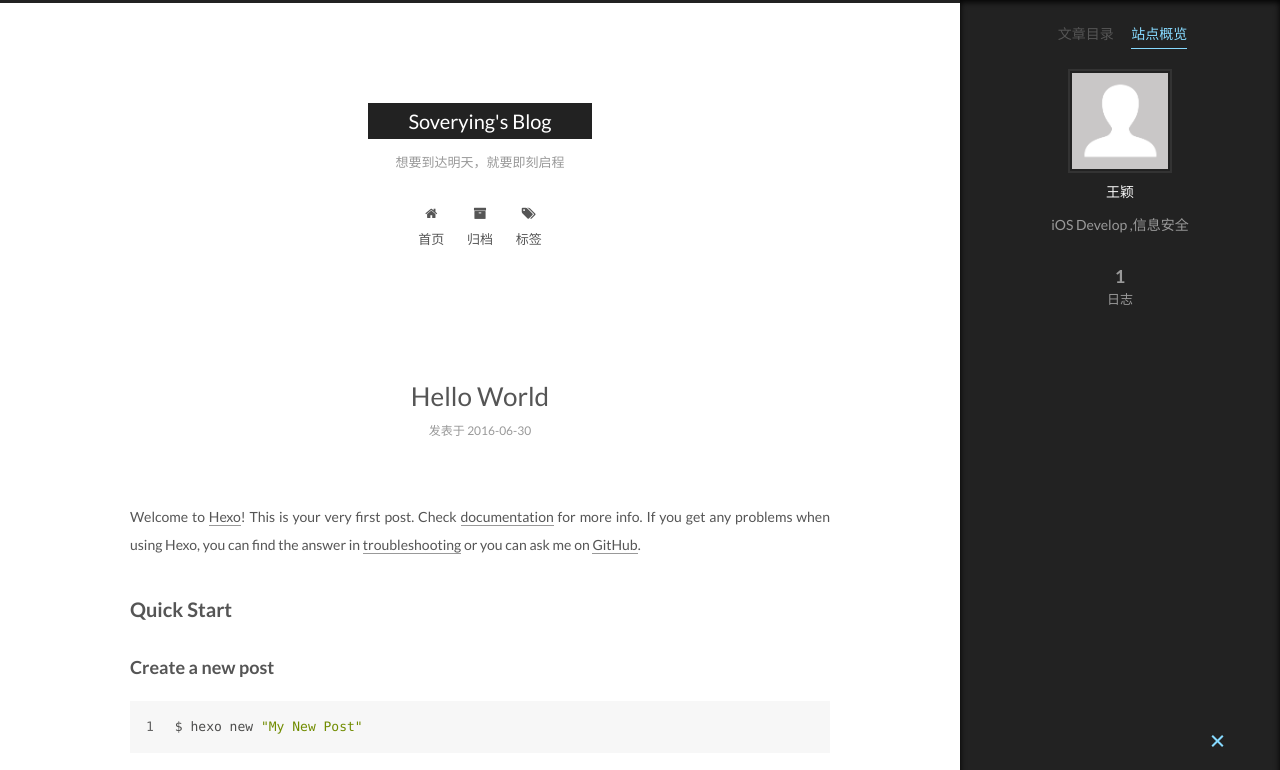
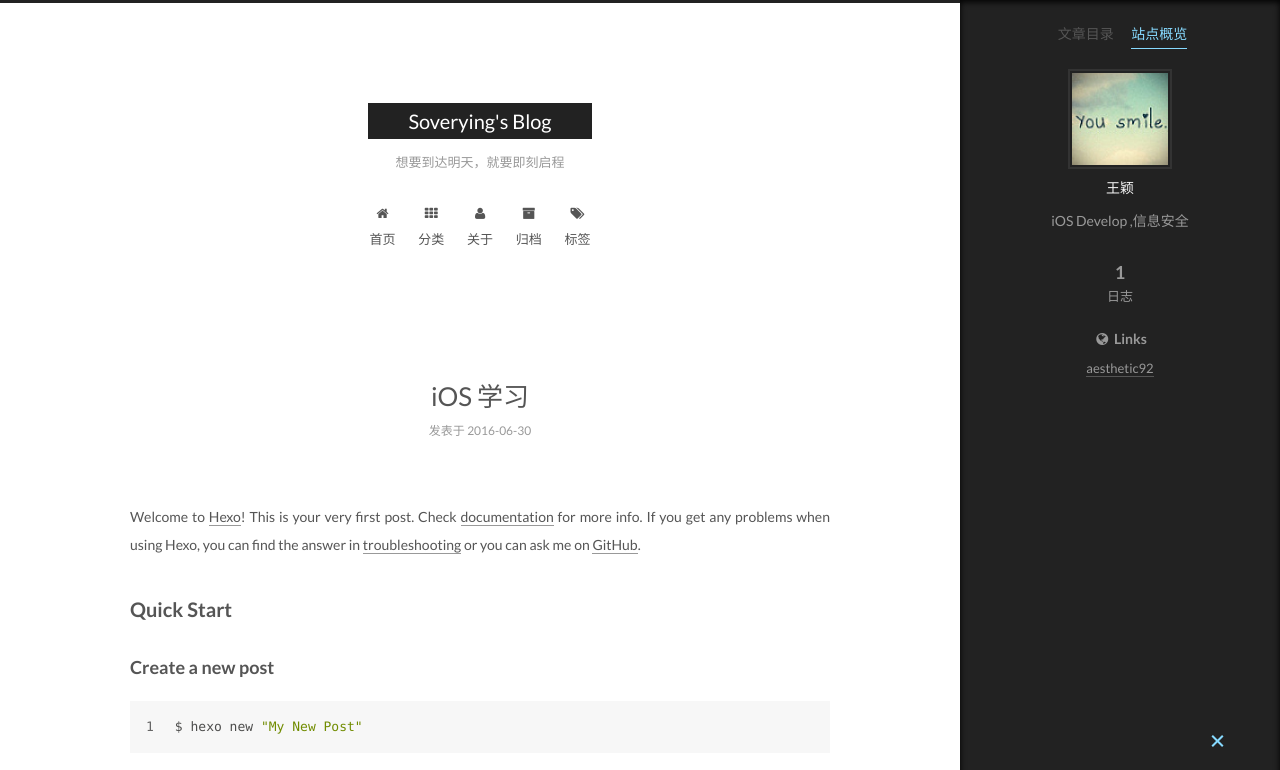
Before and after one commit to wangying17/wangying17.github.io, a plain HTML site: page 2016/06/30/hello-world/index.html in a window 1280 px wide. Both pictures are taken after a click on the item "站点概览". Shown: the top 770 px of the page. Drawn offline with Linux system fonts and the light colour scheme.

Commit message:
Site updated: 2016-06-30 23:40:13

```diff
--- a/2016/06/30/hello-world/index.html
+++ b/2016/06/30/hello-world/index.html
@@ -5,7 +5,7 @@
 
 
 
-<html class="theme-next muse use-motion">
+<html class="theme-next mist use-motion">
 <head>
   <meta charset="UTF-8"/>
 <meta http-equiv="X-UA-Compatible" content="IE=edge,chrome=1" />
@@ -87,14 +87,14 @@
 <meta name="description" content="Welcome to Hexo! This is your very first post. Check documentation for more info. If you get any problems when using Hexo, you can find the answer in troubleshooting or you can ask me on GitHub.
 Quick">
 <meta property="og:type" content="article">
-<meta property="og:title" content="Hello World">
+<meta property="og:title" content="iOS 学习">
 <meta property="og:url" content="http://yoursite.com/2016/06/30/hello-world/index.html">
 <meta property="og:site_name" content="Soverying's Blog">
 <meta property="og:description" content="Welcome to Hexo! This is your very first post. Check documentation for more info. If you get any problems when using Hexo, you can find the answer in troubleshooting or you can ask me on GitHub.
 Quick">
-<meta property="og:updated_time" content="2016-06-30T14:26:30.000Z">
+<meta property="og:updated_time" content="2016-06-30T15:39:50.000Z">
 <meta name="twitter:card" content="summary">
-<meta name="twitter:title" content="Hello World">
+<meta name="twitter:title" content="iOS 学习">
 <meta name="twitter:description" content="Welcome to Hexo! This is your very first post. Check documentation for more info. If you get any problems when using Hexo, you can find the answer in troubleshooting or you can ask me on GitHub.
 Quick">
 
@@ -103,7 +103,7 @@ Quick">
 <script type="text/javascript" id="hexo.configuration">
   var NexT = window.NexT || {};
   var CONFIG = {
-    scheme: 'Muse',
+    scheme: 'Mist',
     sidebar: {"position":"left","display":"post"},
     fancybox: true,
     motion: true,
@@ -119,7 +119,7 @@ Quick">
 
   <link rel="canonical" href="http://yoursite.com/2016/06/30/hello-world/"/>
 
-  <title> Hello World | Soverying's Blog </title>
+  <title> iOS 学习 | Soverying's Blog </title>
 </head>
 
 <body itemscope itemtype="http://schema.org/WebPage" lang="zh-Hans">
@@ -182,6 +182,26 @@ Quick">
         </li>
 
 
+        <li class="menu-item menu-item-categories">
+          <a href="/categories" rel="section">
+
+              <i class="menu-item-icon fa fa-fw fa-th"></i> <br />
+
+            分类
+          </a>
+        </li>
+
+
+        <li class="menu-item menu-item-about">
+          <a href="/about" rel="section">
+
+              <i class="menu-item-icon fa fa-fw fa-user"></i> <br />
+
+            关于
+          </a>
+        </li>
+
+
         <li class="menu-item menu-item-archives">
           <a href="/archives" rel="section">
 
@@ -239,7 +259,7 @@ Quick">
 
 
 
-                Hello World
+                iOS 学习
 
 
           </h1>
@@ -364,7 +384,7 @@ Quick">
       <section class="site-overview sidebar-panel ">
         <div class="site-author motion-element" itemprop="author" itemscope itemtype="http://schema.org/Person">
           <img class="site-author-image" itemprop="image"
-               src="/images/avatar.gif"
+               src="/images/avatar.png"
                alt="王颖" />
           <p class="site-author-name" itemprop="name">王颖</p>
           <p class="site-description motion-element" itemprop="description">iOS Develop ,信息安全</p>
@@ -393,6 +413,20 @@ Quick">
 
 
 
+
+          <div class="links-of-blogroll motion-element links-of-blogroll-inline">
+            <div class="links-of-blogroll-title">
+              <i class="fa  fa-fw fa-globe"></i>
+              Links
+            </div>
+            <ul class="links-of-blogroll-list">
+
+                <li class="links-of-blogroll-item">
+                  <a href="http://aesthetic92.cn/" title="aesthetic92" target="_blank">aesthetic92</a>
+                </li>
+
+            </ul>
+          </div>
 
 
       </section>
@@ -437,7 +471,7 @@ Quick">
 <div class="theme-info">
   主题 -
   <a class="theme-link" href="https://github.com/iissnan/hexo-theme-next">
-    NexT.Muse
+    NexT.Mist
   </a>
 </div>
 
```
Also changed, not shown: archives/2016/06/index.html (+39 -5 lines), archives/2016/index.html (+39 -5 lines), archives/index.html (+39 -5 lines), index.html (+39 -5 lines), images/avatar.png (added).
